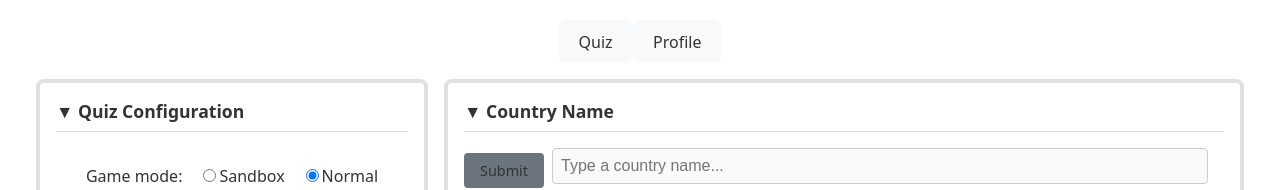
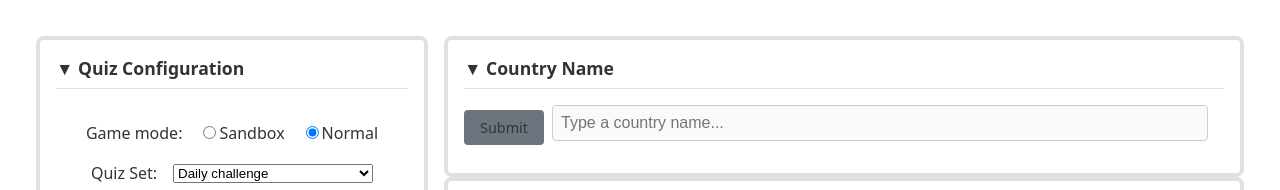
Before and after one commit to derrik-gratz/geography-quiz, a React (Vite) app: page / in a window 1280 px wide. Shown: the top 190 px of the page. Built offline with nearby package versions, Linux system fonts and the light colour scheme.

Commit message:
hide profile

```diff
--- a/src/App.jsx
+++ b/src/App.jsx
@@ -23,12 +23,12 @@ function App() {
     return (
         <QuizProvider>
             <div className="app">
-                <NavigationBar currentPage={currentPage} setCurrentPage={setCurrentPage} />
-                {currentPage === 'profile' ? (
-                    <ProfilePage />
-                ) : (
+                {/* <NavigationBar currentPage={currentPage} setCurrentPage={setCurrentPage} /> */}
+                {/* {currentPage === 'profile' ? ( */}
+                    {/* <ProfilePage /> */}
+                {/* ) : ( */}
                     <QuizPage />
-                )}
+                {/* )} */}
             </div>
         </QuizProvider>
     );
```
